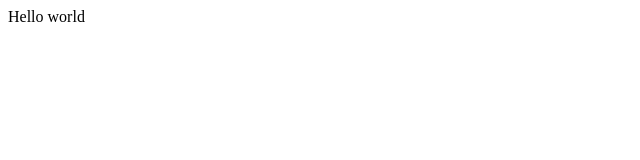
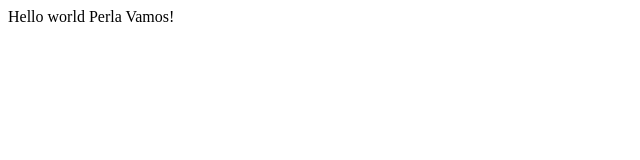
Before and after one commit to perla890110/opentutorials-perla, a plain HTML site: page index.html in a window 1280 px wide. Shown: the whole page, without its empty margins (0-640 px from the left). Drawn offline with Linux system fonts and the light colour scheme.

Commit message:
change index.html

```diff
--- a/index.html
+++ b/index.html
@@ -19,6 +19,6 @@
 	</head>
 
 	<body>
-	    Hello world
+	    Hello world Perla Vamos!
 	</body>
 </html>
```
